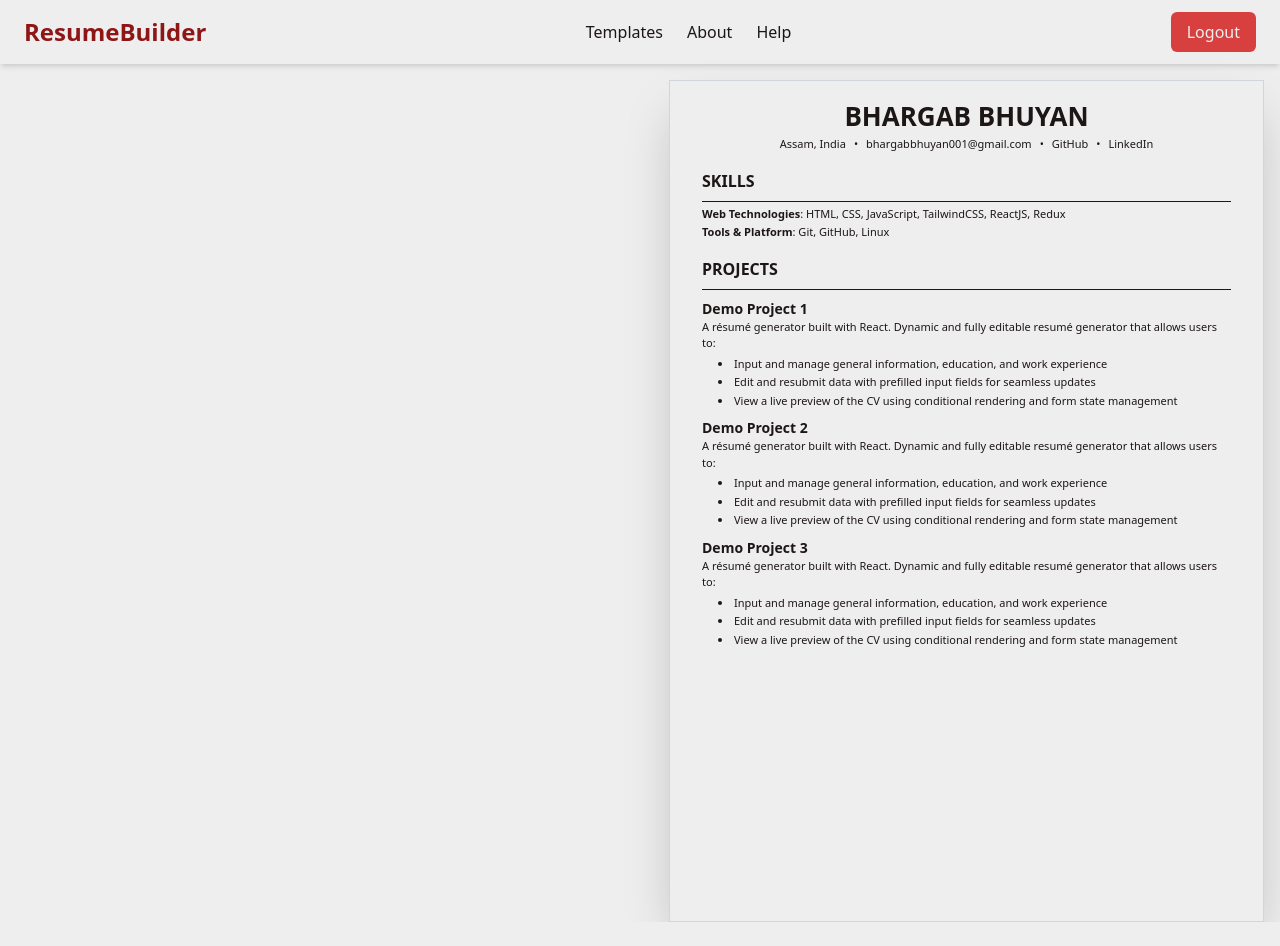
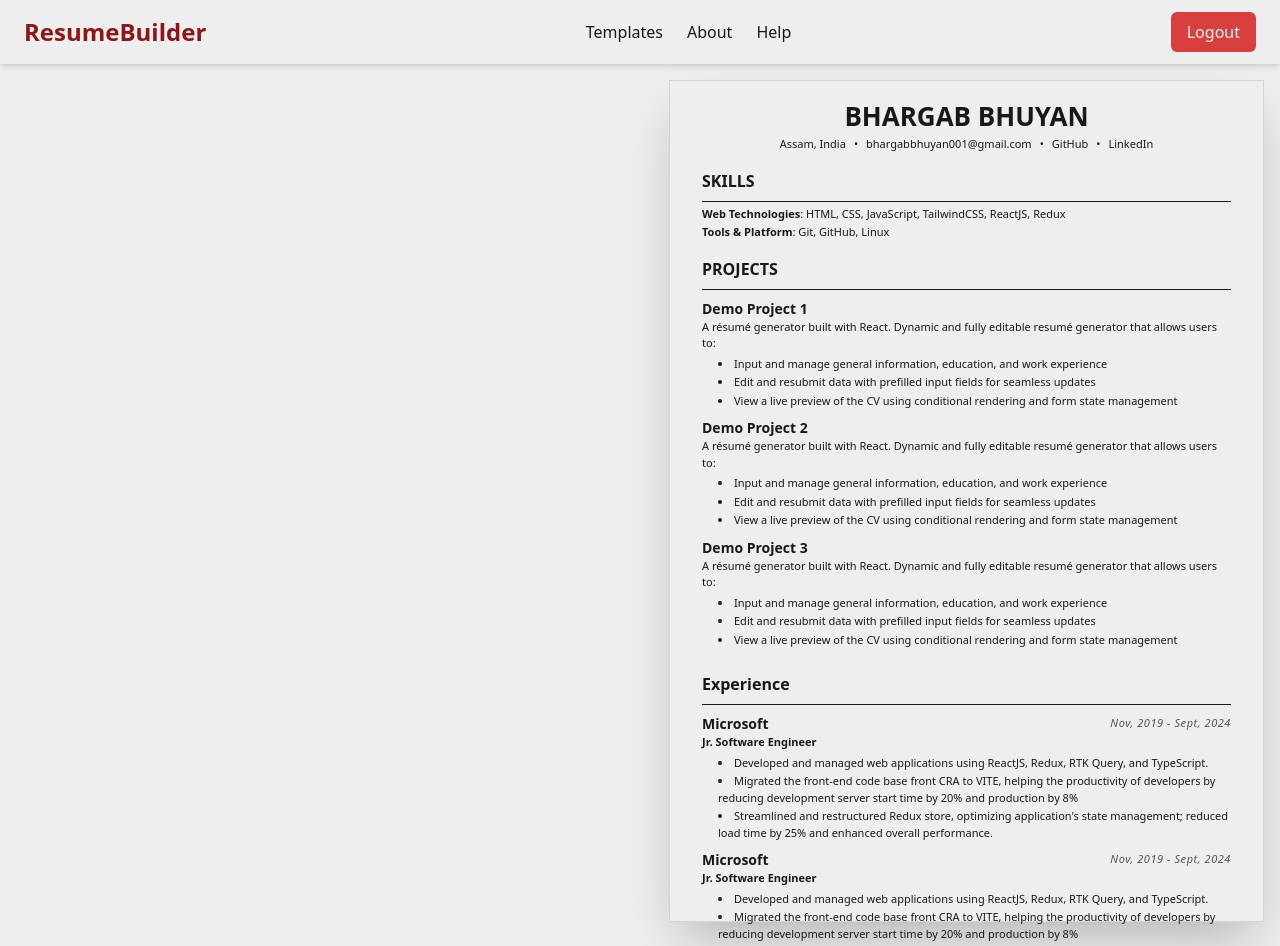
Before and after one commit to bhargablinx/resume-builder, a React (Vite) app: page / in a window 1280 px wide. Shown: the top 946 px of the page. Before the commit the page ends 922 px from the top, so only its background shows below. Built offline with nearby package versions, Linux system fonts and the light colour scheme.

Commit message:
job section compoent

```diff
--- a/src/components/Resume.jsx
+++ b/src/components/Resume.jsx
@@ -88,6 +88,56 @@ export const Resume = () => {
                     </ul>
                 </ProjectSection>
             </SectionHeading>
+            <SectionHeading sectionName="Experience">
+                <JobSection
+                    companyName="Microsoft"
+                    startData="Nov, 2019"
+                    endData="Sept, 2024"
+                    jobRole="Jr. Software Engineer"
+                >
+                    <ul className="list-disc list-inside space-y-0.5 text-[11px] ml-4 mt-1">
+                        <li>
+                            Developed and managed web applications using
+                            ReactJS, Redux, RTK Query, and TypeScript.
+                        </li>
+                        <li>
+                            Migrated the front-end code base front CRA to VITE,
+                            helping the productivity of developers by reducing
+                            development server start time by 20% and production
+                            by 8%
+                        </li>
+                        <li>
+                            Streamlined and restructured Redux store, optimizing
+                            application's state management; reduced load time by
+                            25% and enhanced overall performance.
+                        </li>
+                    </ul>
+                </JobSection>
+                <JobSection
+                    companyName="Microsoft"
+                    startData="Nov, 2019"
+                    endData="Sept, 2024"
+                    jobRole="Jr. Software Engineer"
+                >
+                    <ul className="list-disc list-inside space-y-0.5 text-[11px] ml-4 mt-1">
+                        <li>
+                            Developed and managed web applications using
+                            ReactJS, Redux, RTK Query, and TypeScript.
+                        </li>
+                        <li>
+                            Migrated the front-end code base front CRA to VITE,
+                            helping the productivity of developers by reducing
+                            development server start time by 20% and production
+                            by 8%
+                        </li>
+                        <li>
+                            Streamlined and restructured Redux store, optimizing
+                            application's state management; reduced load time by
+                            25% and enhanced overall performance.
+                        </li>
+                    </ul>
+                </JobSection>
+            </SectionHeading>
         </div>
     );
 };
@@ -110,3 +160,18 @@ function ProjectSection({ children, projectName }) {
         </div>
     );
 }
+
+function JobSection({ children, companyName, startData, endData, jobRole }) {
+    return (
+        <div className="my-2">
+            <div className="flex justify-between items-center">
+                <div className="text-[14px] font-bold">{companyName}</div>
+                <div className="text-gray-600 text-[11px] italic tracking-wider">
+                    {startData} - {endData}
+                </div>
+            </div>
+            <div className="text-[11px] font-semibold">{jobRole}</div>
+            {children}
+        </div>
+    );
+}
```
